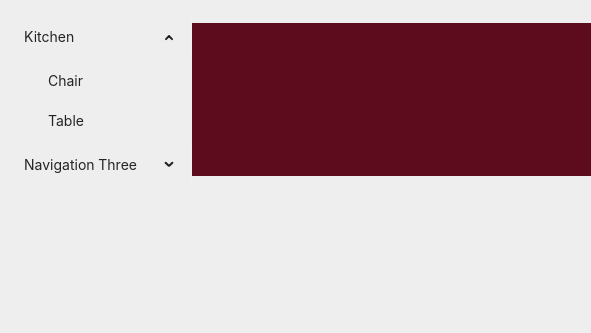
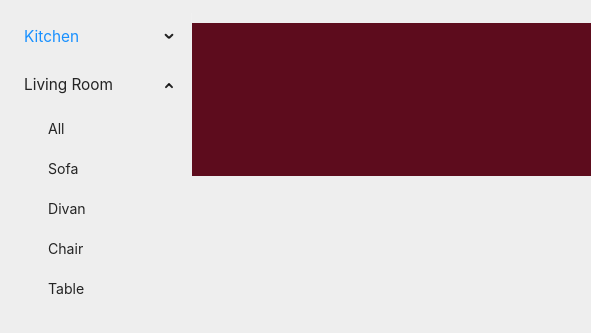
Before and after one commit to Arman6469/homerest_furniture, a React app: page /shop in a window 1280 px wide. Shown: the part 67-400 px from the top of the page, 0-591 px from the left. Built offline with nearby package versions, Linux system fonts and the light colour scheme.

Commit message:
Shopy hamarya patrasta

```diff
--- a/src/components/SubMenu/SubMenu.js
+++ b/src/components/SubMenu/SubMenu.js
@@ -2,10 +2,15 @@ import React from "react";
 import { Menu } from "antd";
 import "antd/dist/antd.css";
 import "./submenu.scss";
+import { useHistory } from "react-router-dom";
 
 const { SubMenu } = Menu;
 
-export default function SideBar() {
+export default function SideBar({ headerShop }) {
+  const history = useHistory();
+  const changeHistory = (category, type) => {
+    history.push(`/shop/?category=${category}&type=${type}`);
+  };
   return (
     <Menu
       className="sub_menu"
@@ -14,7 +19,40 @@ export default function SideBar() {
       mode={"inline"}
       theme={"light"}
     >
-      <SubMenu key="sub1" title="Kitchen">
+      {headerShop
+        ? headerShop.map((category, index) => {
+            return (
+              <SubMenu
+                key={`sub${index}`}
+                title={category.title}
+                className="font_sub_title"
+              >
+                <Menu.Item
+                  className="bg-gray font_sub_text"
+                  onClick={() =>
+                    history.push(`/shop/?category=${category.category}`)
+                  }
+                >
+                  {category.all}
+                </Menu.Item>
+                {category.products.map((product, i) => {
+                  return (
+                    <Menu.Item
+                      className="bg-gray font_sub_text"
+                      key={product.id}
+                      onClick={() =>
+                        changeHistory(category.category, product.type)
+                      }
+                    >
+                      {product.type}
+                    </Menu.Item>
+                  );
+                })}
+              </SubMenu>
+            );
+          })
+        : null}
+      {/* <SubMenu key="sub1" title="Kitchen">
         <Menu.Item key="3" className="bg-gray">
           Chair
         </Menu.Item>
@@ -35,7 +73,7 @@ export default function SideBar() {
         <Menu.Item key="10" className="bg-gray">
           Option 10
         </Menu.Item>
-      </SubMenu>
+      </SubMenu> */}
     </Menu>
   );
 }
--- a/src/components/SubMenu/submenu.scss
+++ b/src/components/SubMenu/submenu.scss
@@ -10,3 +10,10 @@
     background-color: #eee;
     margin: 0 !important;
 }
+.font_sub_title{
+    font-size: 1.2vw;
+    text-transform: capitalize;
+}
+.font_sub_text{
+    font-size: 1.1vw;
+}
--- a/src/pages/Shop/ShopPage.js
+++ b/src/pages/Shop/ShopPage.js
@@ -3,25 +3,28 @@ import "./shoppage.scss";
 import { useLocation } from "react-router-dom";
 import qs from "query-string";
 import ProductCard from "../../components/ProductCard/ProductCard";
-import SubMenu from '../../components/SubMenu/SubMenu'
+import SubMenu from "../../components/SubMenu/SubMenu";
 
-export default function ShopPage({ mainProducts }) {
+export default function ShopPage({ mainProducts, headerShop }) {
   const query = useLocation();
   const newquery = qs.parse(query.search.replace(/\s+/g, ""));
-  const filterdProducts = mainProducts.filter(
-    (product) => product.category === newquery.category
+  const filterdProducts = mainProducts.filter((product) =>
+    product.category === newquery.category && newquery.type
+      ? product.type === newquery.type
+      : product.category === newquery.category
   );
   console.log(newquery);
 
   return (
     <div className="shop">
-     <SubMenu />
-     <div className="shop_products">
-     {filterdProducts ? filterdProducts.map(product => {
-       return <ProductCard key={product.id} product={product} />
-     }): null}
-     </div>
-
+      <SubMenu headerShop={headerShop} />
+      <div className="shop_products">
+        {filterdProducts
+          ? filterdProducts.map((product) => {
+              return <ProductCard key={product.id} product={product} />;
+            })
+          : null}
+      </div>
     </div>
   );
 }
--- a/src/pages/Shop/shoppage.scss
+++ b/src/pages/Shop/shoppage.scss
@@ -12,3 +12,7 @@
         margin-top: 5vw;
     }
 }
+
+a{
+    transition: all 0 !important;
+}
--- a/src/router/AppRouter.js
+++ b/src/router/AppRouter.js
@@ -98,17 +98,17 @@ const mainProducts = [
       "piti vor lini piti vor lini piti vor lini piti vor lini piti vor lini",
     id: 7,
   },
-  {
-    title: "table",
-    images: [rosesofa, rosesofa, rosesofa, rosesofa, rosesofa],
-    category: "kitchen",
-    sale: 20,
-    price: 359,
-    type: "table",
-    description:
-      "piti vor lini piti vor lini piti vor lini piti vor lini piti vor lini",
-    id: 8,
-  },
+  // {
+  //   title: "table",
+  //   images: [rosesofa, rosesofa, rosesofa, rosesofa, rosesofa],
+  //   category: "kitchen",
+  //   sale: 20,
+  //   price: 359,
+  //   type: "table",
+  //   description:
+  //     "piti vor lini piti vor lini piti vor lini piti vor lini piti vor lini",
+  //   id: 8,
+  // },
   {
     title: "chair",
     images: [rosesofa, rosesofa, rosesofa, rosesofa, rosesofa],
@@ -214,13 +214,26 @@ const headerShop = [
   {
     title: "kitchen",
     icon: sofa,
-    category: "sofa",
+    category: "kitchen",
+    all: "all",
+    products: [
+      { type: "chair", id: 0 },
+      { type: "table", id: 1 },
+      { type: "placemat", id: 2 },
+    ],
     id: 0,
   },
   {
     title: "living room",
     icon: sofa,
-    category: "sofa",
+    category: "livingroom",
+    all: "all",
+    products: [
+      { type: "sofa", id: 3 },
+      { type: "divan", id: 4 },
+      { type: "chair", id: 5 },
+      { type: "table", id: 6 },
+    ],
     id: 1,
   },
 ];
@@ -233,7 +246,7 @@ export default function AppRouter() {
         <Switch>
           <Route path="/" exact component={HomePage} />
           <Route path="/shop">
-            <ShopPage mainProducts={mainProducts} />
+            <ShopPage mainProducts={mainProducts} headerShop={headerShop} />
           </Route>
         </Switch>
       </Suspense>
```
